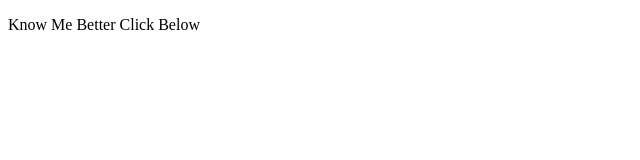
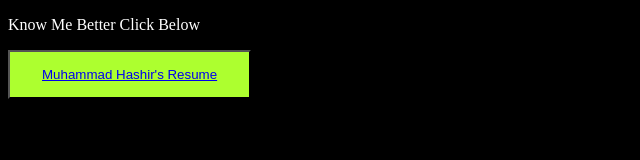
Before and after one commit to hashirmemon26/HTML-Resume, a plain HTML site: page index.html in a window 1280 px wide. Shown: the whole page, without its empty margins (0-640 px from the left). Drawn offline with Linux system fonts and the light colour scheme.

Commit message:
Added Buttons and Some Styling

```diff
--- a/index.html
+++ b/index.html
@@ -4,8 +4,10 @@
     <meta charset="UTF-8">
     <meta name="viewport" content="width=device-width, initial-scale=1.0">
     <title>Project 1 Resume</title>
+    <link rel="stylesheet" href="./style.css">
 </head>
 <body>
     <p id="text">Know Me Better Click Below</p>
+    <button id="about" type="button"><a href="./About.html">Muhammad Hashir's Resume</a></button>
 </body>
 </html>
--- /dev/null
+++ b/style.css
@@ -0,0 +1,15 @@
+body{
+    background-color: black;
+    color: white;
+}
+
+#text{
+
+}
+
+#about{
+    background-color: greenyellow;
+    color: white;
+    padding: 15px 32px;
+    font: bolder;
+}
```
Also changed, not shown: About.html (+3 -0 lines).
